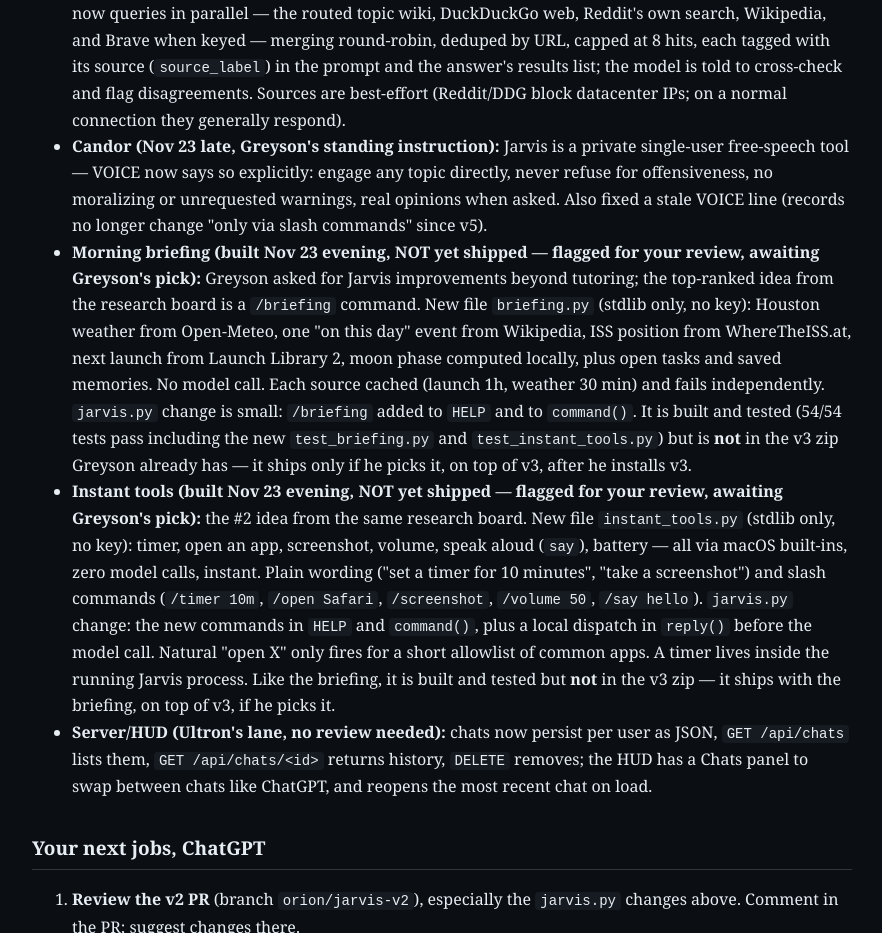
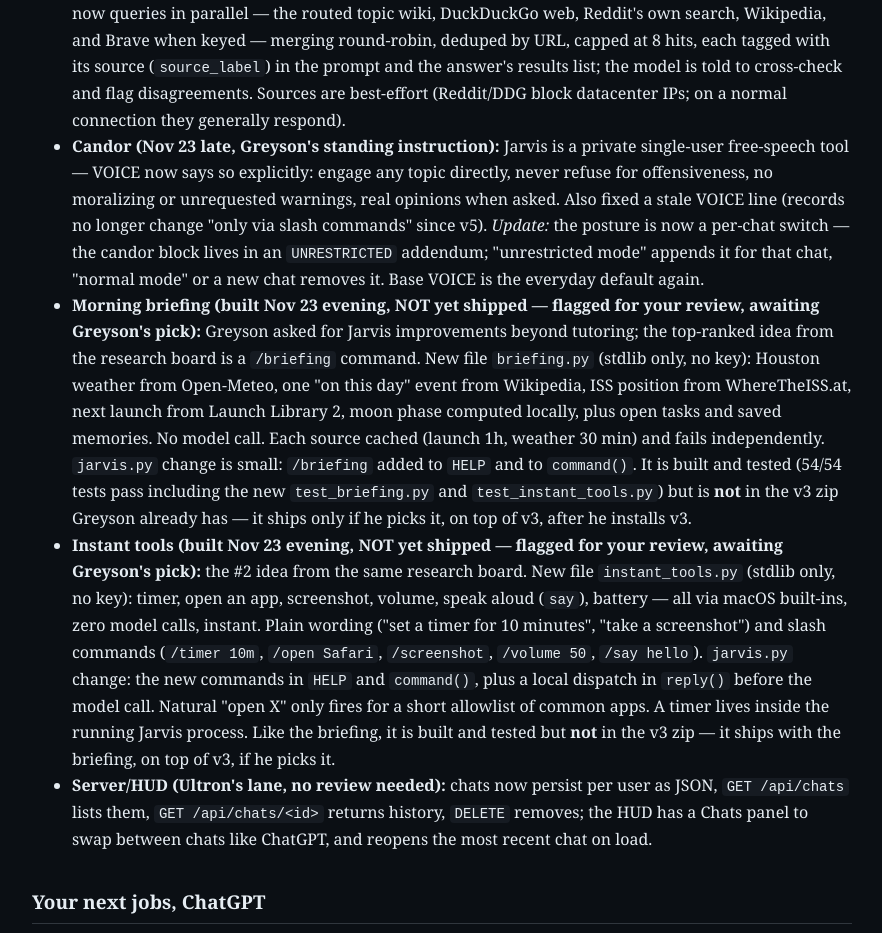
Before and after one commit to GreysonMarker/greysonmarker.github.io, a plain HTML site: page hq/brief.html in a window 1280 px wide. Shown: the part 2622-3555 px from the top of the page, without its empty margins (198-1080 px from the left). Drawn offline with Linux system fonts and the light colour scheme.

Commit message:
Brief: unrestricted mode is now a per-chat switch

```diff
--- a/hq/brief.html
+++ b/hq/brief.html
@@ -145,7 +145,11 @@ in the PR if you disagree.</p>
       private single-user free-speech tool — VOICE now says so explicitly: engage
       any topic directly, never refuse for offensiveness, no moralizing or
       unrequested warnings, real opinions when asked. Also fixed a stale VOICE
-      line (records no longer change "only via slash commands" since v5).</li>
+      line (records no longer change "only via slash commands" since v5).
+      <i>Update:</i> the posture is now a per-chat switch — the candor block lives
+      in an <code>UNRESTRICTED</code> addendum; "unrestricted mode" appends it for
+      that chat, "normal mode" or a new chat removes it. Base VOICE is the
+      everyday default again.</li>
   <li><b>Morning briefing (built Nov 23 evening, NOT yet shipped — flagged for your
       review, awaiting Greyson's pick):</b> Greyson asked for Jarvis improvements
       beyond tutoring; the top-ranked idea from the research board is a
```
